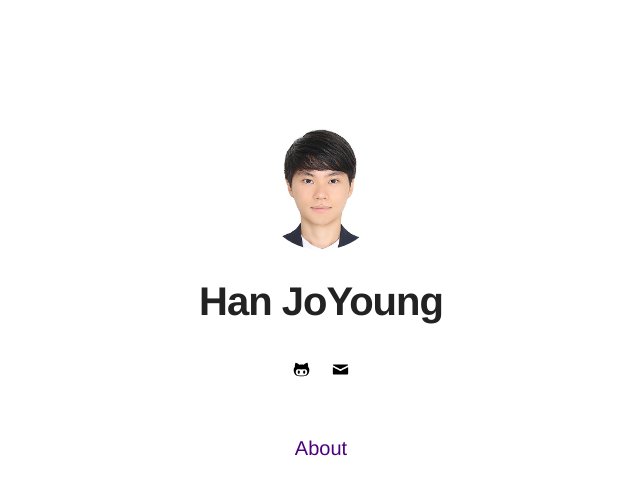
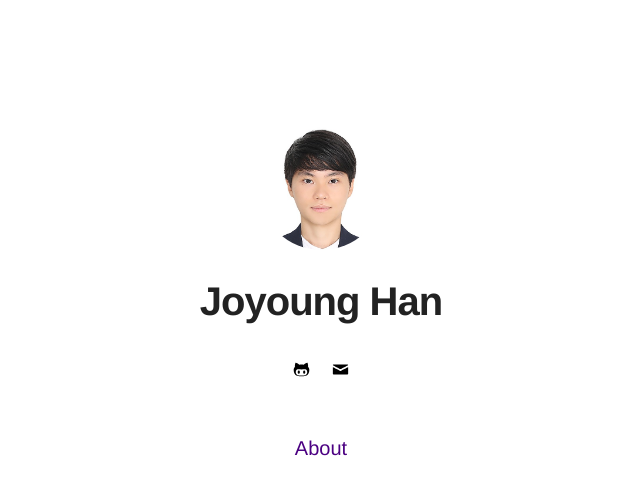
Before and after one commit to hjyoung001/hjyoung001.github.io, a Jekyll site: the page built from index.html, in a window 1280 px wide. Shown: the top 495 px of the page, without its empty margins (319-959 px from the left). Built offline with Jekyll 4.4.1, drawn with Linux system fonts in a browser that asks for light colours.

```diff
--- a/_config.yml
+++ b/_config.yml
@@ -1,5 +1,5 @@
 # main text of home
-name: Han JoYoung
+name: Joyoung Han
 bio:
 
 # twitter summary info
```
